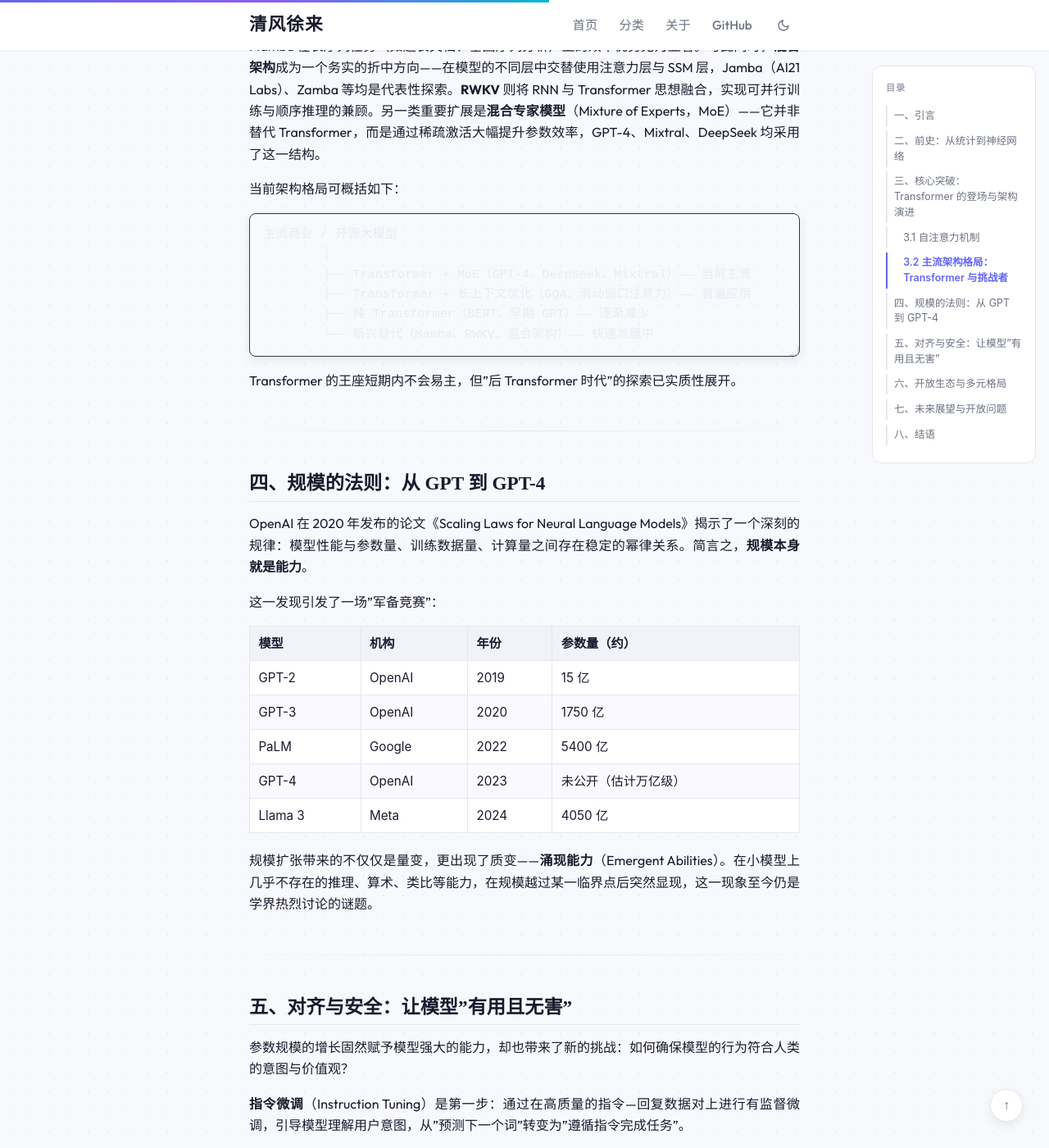
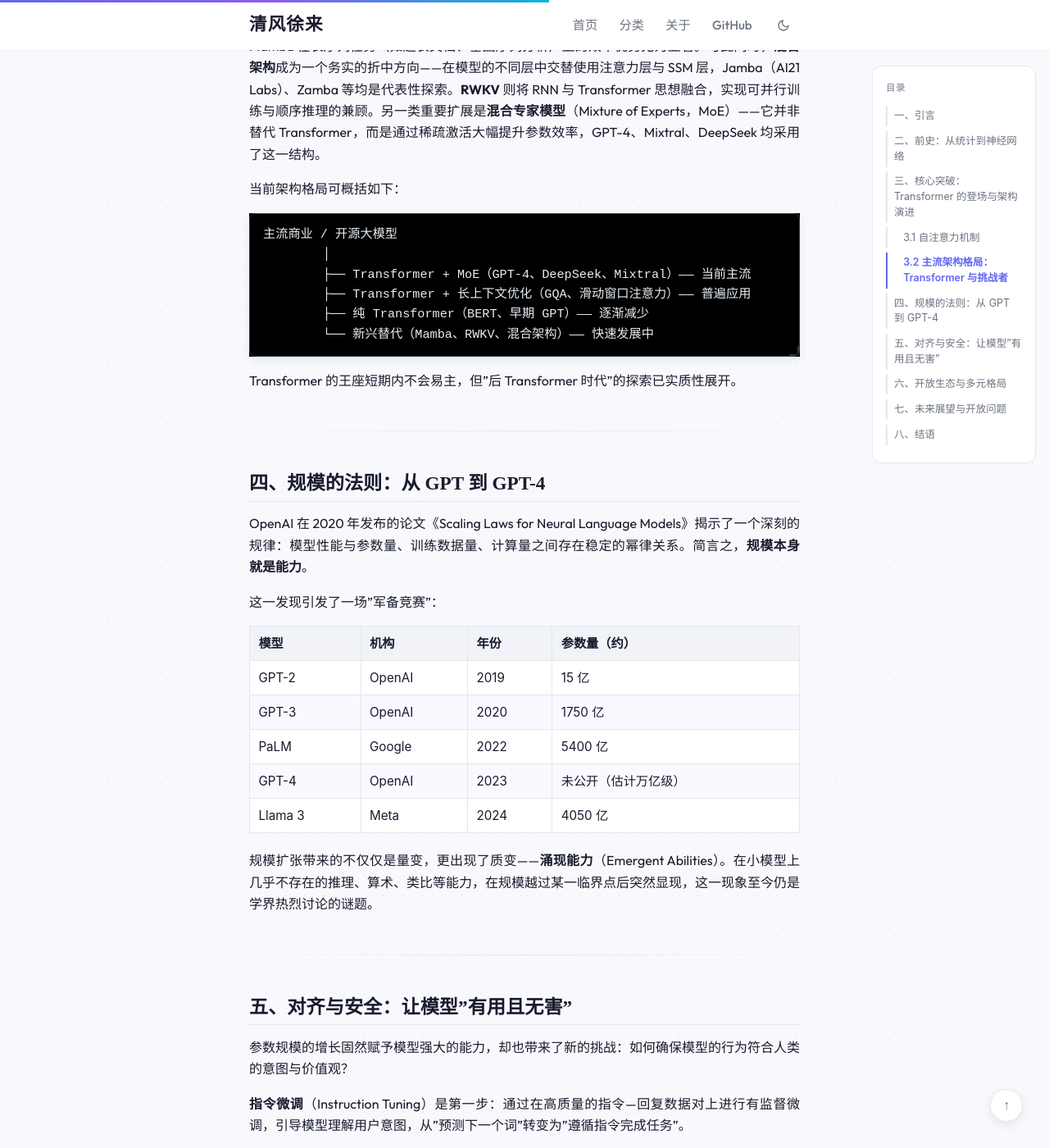
Before and after one commit to Asilencer/asilencer.github.io, a Jekyll site: the page built from _posts/2026-04-20-the-development-of-llm.md, in a window 1280 px wide and 1400 px high, scrolled down 2064 px. Shown: the whole window at 82% size. Built offline with Jekyll 4.4.1, drawn with Linux system fonts in a browser that asks for light colours; some web fonts are replaced; comment, search, counter and statistics services are not loaded.

Commit message:
style: force dark background for rouge code blocks

```diff
--- a/_layouts/default.html
+++ b/_layouts/default.html
@@ -6,7 +6,7 @@
   <title>{% if page.title %}{{ page.title }} | {{ site.title }}{% else %}{{ site.title }}{% endif %}</title>
   <meta name="description" content="{{ page.excerpt | default: site.description | strip_html | truncate: 160 }}">
   {% seo %}
-  <link rel="stylesheet" href="{{ '/assets/css/style.css?v=18' | relative_url }}">
+  <link rel="stylesheet" href="{{ '/assets/css/style.css?v=19' | relative_url }}">
   <link rel="preconnect" href="https://fonts.googleapis.com">
   <link rel="preconnect" href="https://fonts.gstatic.com" crossorigin>
   <link href="https://fonts.googleapis.com/css2?family=Noto+Serif+SC:wght@400;600;700;900&family=Outfit:wght@400;500;700;800&family=LXGW+WenKai+Screen:wght@400;700&display=swap" rel="stylesheet">
--- a/assets/css/style.css
+++ b/assets/css/style.css
@@ -1268,6 +1268,23 @@
   margin: 0;
 }
 
+.post-content div.highlighter-rouge,
+.page-content div.highlighter-rouge,
+.post-content div.highlighter-rouge .highlight,
+.page-content div.highlighter-rouge .highlight,
+.post-content div.highlighter-rouge pre,
+.page-content div.highlighter-rouge pre,
+.post-content div.highlighter-rouge pre code,
+.page-content div.highlighter-rouge pre code {
+  background: var(--color-code-block-bg) !important;
+  color: var(--color-code-text);
+}
+
+.post-content div.highlighter-rouge pre,
+.page-content div.highlighter-rouge pre {
+  border: 1px solid var(--color-code-border) !important;
+}
+
 .post-content .highlight,
 .post-content .highlight code,
 .page-content .highlight,
```
